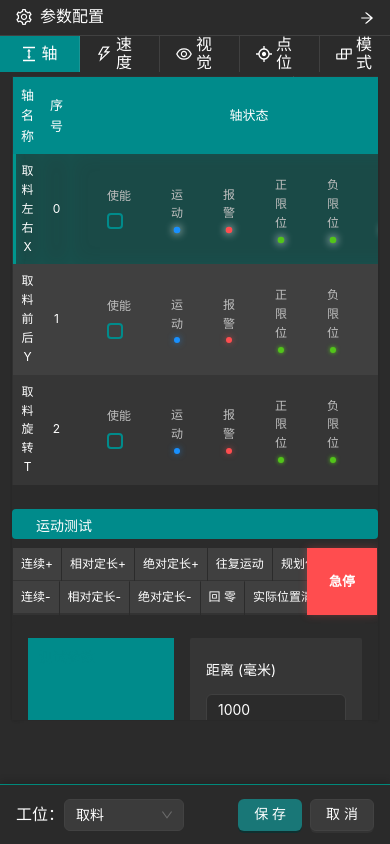
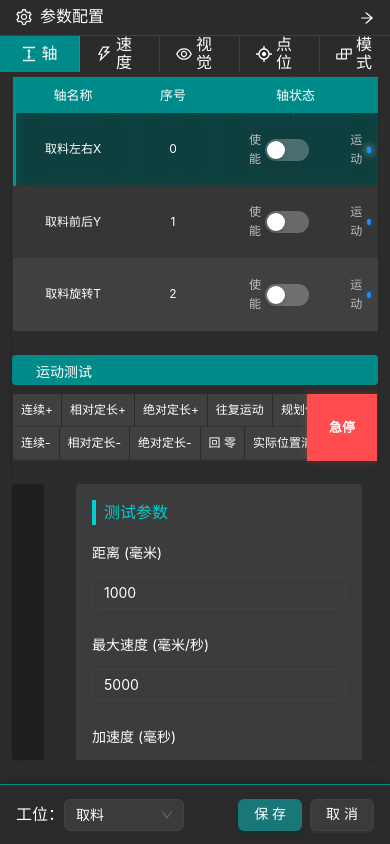
Before and after one commit to PykeW/bankakongzhi, a React (Vite) app: page / in a window 390 px wide. Built offline with nearby package versions, Linux system fonts and the light colour scheme.

Commit message:
优化滚动条效果和相机图片显示

```diff
--- a/src/components/AxisConfig.css
+++ b/src/components/AxisConfig.css
@@ -76,6 +76,7 @@
   border-radius: 50%;
   background-color: #52c41a;
   margin: 0 auto;
+  transition: background-color 0.3s, box-shadow 0.3s;
 }
 
 .status-dot.moving {
@@ -417,7 +418,9 @@
 
 /* 选中行样式 */
 .axis-config .ant-table-tbody > tr.selected > td {
-  background: #1f6e6e !important;
+  background: #0f3e3e !important;
+  position: relative;
+  box-shadow: inset 0 0 20px rgba(0, 150, 142, 0.1);
 }
 
 /* 鼠标悬停效果 */
@@ -528,8 +531,9 @@
 
 /* 选中行样式 */
 .axis-config .ant-table-tbody > tr.selected > td {
-  background: #1f6e6e !important;
+  background: #0f3e3e !important;
   position: relative;
+  box-shadow: inset 0 0 20px rgba(0, 150, 142, 0.1);
 }
 
 /* 添加选中指示器 */
@@ -621,200 +625,6 @@
 .emergency-stop:hover {
   background: #ff7875;
   box-shadow: 0 0 12px rgba(255, 77, 79, 0.5);
-}
-
-.emergency-stop:active {
-  background: #f5222d;
-  transform: scale(0.98);
-}
-
-/* 模块标题统一样式 */
-.section-title {
-  color: #fff;
-  font-size: 14px;
-  padding: 8px 24px;
-  background: #008B8B;
-  margin-bottom: 2px;
-}
-
-/* 响应式布局优化 */
-@media screen and (min-width: 1920px) {
-  .axis-config {
-    padding: 24px 32px;
-  }
-
-  .control-buttons .ant-btn {
-    height: 48px;
-    font-size: 15px;
-  }
-
-  .emergency-stop {
-    width: 140px;
-    font-size: 18px;
-  }
-
-  .axis-status {
-    padding: 12px 24px;
-    gap: 32px;
-  }
-}
-
-@media screen and (max-width: 1366px) {
-  .axis-config {
-    padding: 12px 16px;
-  }
-
-  .control-buttons .ant-btn {
-    height: 40px;
-    font-size: 13px;
-  }
-
-  .emergency-stop {
-    width: 100px;
-    font-size: 14px;
-  }
-
-  .axis-status {
-    padding: 6px 12px;
-    gap: 16px;
-  }
-}
-
-/* 轴状态显示优化 */
-.status-group {
-  display: grid;
-  grid-template-columns: repeat(6, 1fr);
-  gap: 16px;
-  padding: 8px 24px;
-}
-
-.status-item {
-  display: flex;
-  flex-direction: column;
-  align-items: center;
-  gap: 6px;
-}
-
-/* 状态指示灯样式优化 */
-.status-dot {
-  width: 16px;
-  height: 16px;
-  border-radius: 50%;
-  transition: all 0.3s;
-  position: relative;
-}
-
-/* 不同状态的指示灯颜色 */
-.status-dot.enabled {
-  background: #52c41a;
-  box-shadow: 0 0 8px rgba(82, 196, 26, 0.6);
-}
-
-.status-dot.moving {
-  background: #1890ff;
-  box-shadow: 0 0 8px rgba(24, 144, 255, 0.6);
-}
-
-.status-dot.alarm {
-  background: #f5222d;
-  box-shadow: 0 0 8px rgba(245, 34, 45, 0.6);
-}
-
-.status-dot.limit {
-  background: #faad14;
-  box-shadow: 0 0 8px rgba(250, 173, 20, 0.6);
-}
-
-.status-dot.home {
-  background: #722ed1;
-  box-shadow: 0 0 8px rgba(114, 46, 209, 0.6);
-}
-
-/* 状态标签样式 */
-.status-label {
-  font-size: 12px;
-  color: #8c8c8c;
-  text-align: center;
-}
-
-/* 轴位置显示 */
-.axis-position {
-  display: flex;
-  align-items: center;
-  gap: 8px;
-  padding: 4px 8px;
-  background: #1f1f1f;
-  border-radius: 2px;
-  margin-top: 4px;
-}
-
-.position-value {
-  font-family: monospace;
-  font-size: 14px;
-  color: #00e3e3;
-}
-
-.position-unit {
-  font-size: 12px;
-  color: #8c8c8c;
-}
-
-/* 使能开关样式 */
-.enable-switch {
-  position: relative;
-  width: 40px;
-  height: 20px;
-  background: #2b2b2b;
-  border-radius: 10px;
-  cursor: pointer;
-  transition: all 0.3s;
-}
-
-.enable-switch.enabled {
-  background: #52c41a;
-}
-
-.enable-switch::after {
-  content: '';
-  position: absolute;
-  width: 16px;
-  height: 16px;
-  background: #fff;
-  border-radius: 50%;
-  top: 2px;
-  left: 2px;
-  transition: all 0.3s;
-}
-
-.enable-switch.enabled::after {
-  left: 22px;
-}
-
-/* 紧急停止按钮优化 */
-.emergency-stop {
-  position: absolute;
-  right: 2px;
-  top: 2px;
-  bottom: 2px;
-  width: 120px;
-  background: #ff4d4f;
-  border: none;
-  color: #fff;
-  font-size: 18px;
-  font-weight: bold;
-  cursor: pointer;
-  transition: all 0.3s;
-  display: flex;
-  align-items: center;
-  justify-content: center;
-  gap: 8px;
-  box-shadow: 0 0 12px rgba(255, 77, 79, 0.4);
-}
-
-.emergency-stop:hover {
-  background: #ff7875;
-  transform: scale(1.02);
-  box-shadow: 0 0 16px rgba(255, 77, 79, 0.6);
 }
 
 .emergency-stop:active {
@@ -918,6 +728,7 @@
 
 .enable-switch.enabled {
   background: #52c41a;
+  box-shadow: 0 0 10px rgba(82, 196, 26, 0.8);
 }
 
 .enable-switch.enabled::after {
@@ -1041,7 +852,7 @@
 
 /* 选中行样式 */
 .axis-config .ant-table-tbody > tr.selected > td {
-  background: #1a4a47 !important;
+  background: #0f3e3e !important;
   position: relative;
 }
 
@@ -1218,7 +1029,7 @@
 }
 
 .axis-content {
-  max-height: calc(100vh - 200px); /* 根据需要调整 */
+  max-height: calc(100vh - 160px);
   overflow-y: auto;
 }
 
@@ -1234,3 +1045,44 @@
 .axis-content::-webkit-scrollbar-track {
   background-color: rgba(255, 255, 255, 0.1);
 }
+
+.axis-config .ant-table-tbody > tr.selected > td {
+  background: #0f3e3e !important;
+  position: relative;
+  box-shadow: inset 0 0 20px rgba(0, 150, 142, 0.1);
+}
+
+.camera-view {
+  margin-top: 16px;
+  background: #1f1f1f;
+  padding: 16px;
+  border-radius: 4px;
+  text-align: center;
+}
+
+.camera-view img {
+  max-width: 100%;
+  height: auto;
+  border-radius: 4px;
+}
+
+.bottom-section {
+  display: flex;
+  justify-content: space-between;
+  margin-top: 8px;
+}
+
+.camera-view {
+  flex: 1;
+  background: #1f1f1f;
+  padding: 16px;
+  border-radius: 4px;
+  text-align: center;
+  margin-right: 16px;
+}
+
+.camera-view img {
+  max-width: 100%;
+  height: auto;
+  border-radius: 4px;
+}
--- a/src/components/AxisConfig.jsx
+++ b/src/components/AxisConfig.jsx
@@ -1,74 +1,47 @@
 import React, { useState } from 'react';
-import { Card, Table, InputNumber, Checkbox, Button, Space } from 'antd';
-import { SaveOutlined, UndoOutlined, PlusOutlined, MinusOutlined } from '@ant-design/icons';
+import { Card, Table, Checkbox, Button, Space, Slider, InputNumber, Tooltip, Switch } from 'antd';
+import { PlusOutlined, MinusOutlined } from '@ant-design/icons';
 import './AxisConfig.css';
 import TestParams from './TestParams';
 
 const AxisConfig = () => {
   const [selectedAxisIndex, setSelectedAxisIndex] = useState(0);
+  const [speed, setSpeed] = useState(5000);
 
-  // 轴状态表格列定义
   const columns = [
-    {
-      title: '轴名称',
-      dataIndex: 'name',
-      width: 120,
-    },
-    {
-      title: '序号',
-      dataIndex: 'index',
-      width: 80,
-    },
+    { title: '轴名称', dataIndex: 'name', width: 120 },
+    { title: '序号', dataIndex: 'index', width: 80 },
     {
       title: '轴状态',
       dataIndex: 'status',
       className: 'status-column',
       render: () => (
         <div className="status-group">
-          <div className="status-item">
-            <div className="status-label">使能</div>
-            <Checkbox />
-          </div>
-          <div className="status-item">
-            <div className="status-label">运动</div>
-            <div className="status-dot moving" />
-          </div>
-          <div className="status-item">
-            <div className="status-label">报警</div>
-            <div className="status-dot alarm" />
-          </div>
-          <div className="status-item">
-            <div className="status-label">正限位</div>
-            <div className="status-dot" />
-          </div>
-          <div className="status-item">
-            <div className="status-label">负限位</div>
-            <div className="status-dot" />
-          </div>
-          <div className="status-item">
-            <div className="status-label">零位</div>
-            <div className="status-dot" />
-          </div>
+          <div className="status-item"><div className="status-label">使能</div><Switch /></div>
+          <div className="status-item"><div className="status-label">运动</div><div className="status-dot moving" /></div>
+          <div className="status-item"><div className="status-label">报警</div><div className="status-dot alarm" /></div>
+          <div className="status-item"><div className="status-label">正限位</div><div className="status-dot" /></div>
+          <div className="status-item"><div className="status-label">负限位</div><div className="status-dot" /></div>
+          <div className="status-item"><div className="status-label">零位</div><div className="status-dot" /></div>
         </div>
       )
     }
   ];
 
-  // 轴数据
   const axisData = [
     { key: 0, name: '取料左右X', index: 0 },
     { key: 1, name: '取料前后Y', index: 1 },
     { key: 2, name: '取料旋转T', index: 2 },
   ];
 
-  // 表格行类名处理
-  const getRowClassName = (record) => {
-    return record.key === selectedAxisIndex ? 'selected' : '';
-  };
+  const getRowClassName = (record) => record.key === selectedAxisIndex ? 'selected' : '';
 
-  // 行点击处理
   const onRowClick = (record) => {
     setSelectedAxisIndex(record.key);
+    const rowElement = document.querySelector(`.ant-table-row.selected`);
+    if (rowElement) {
+      rowElement.scrollIntoView({ behavior: 'smooth', block: 'center' });
+    }
   };
 
   return (
@@ -86,6 +59,7 @@ const AxisConfig = () => {
               onRow={(record) => ({
                 onClick: () => onRowClick(record),
               })}
+              scroll={{ y: 300 }}
             />
             <div className="table-actions">
               <Button type="text" icon={<PlusOutlined />} />
@@ -113,7 +87,12 @@ const AxisConfig = () => {
             <button className="emergency-stop">急停</button>
           </div>
 
-          <TestParams />
+          <div className="bottom-section">
+            <div className="camera-view">
+              <img src="camera-feed-url" alt="Camera View" />
+            </div>
+            <TestParams />
+          </div>
 
           <div className="status-bar">
             <div className="status-bar-item">
--- a/src/components/TestParams.css
+++ b/src/components/TestParams.css
@@ -2,62 +2,59 @@
   padding: 16px;
   background: #2b2b2b;
   color: #fff;
+  display: flex;
+  flex-direction: column;
 }
 
 .section-title {
-  font-size: 14px;
-  color: #008B8B;
-  margin-bottom: 16px;
+  font-size: 16px;
+  color: #00CED1;
+  margin-bottom: 12px;
   padding-left: 8px;
-  border-left: 3px solid #008B8B;
+  border-left: 4px solid #00CED1;
 }
 
 .params-form {
-  display: flex;
+  display: grid;
+  grid-template-columns: repeat(auto-fit, minmax(250px, 1fr));
   gap: 24px;
+  flex-grow: 1;
 }
 
 .params-group {
-  flex: 1;
-  background: #363636;
+  background: #3c3c3c;
   padding: 16px;
-  border-radius: 2px;
+  border-radius: 4px;
+  display: flex;
+  flex-direction: column;
+  justify-content: space-between;
 }
 
-/* Form样式 */
 .params-form .ant-form-item {
-  margin-bottom: 16px;
+  margin-bottom: 20px;
 }
 
 .params-form .ant-form-item-label > label {
   color: #fff;
-  width: 140px;  /* 固定标签宽度 */
+  width: 160px;
 }
 
-.params-form .ant-input {
-  background: #2b2b2b;
-  border: 1px solid #404040;
-  color: #fff;
+.params-form .ant-input-number,
+.params-form .ant-slider {
+  width: 100%;
 }
 
-.params-form .ant-input:hover,
-.params-form .ant-input:focus {
-  border-color: #008B8B;
-}
-
-/* Checkbox样式 */
 .params-form .ant-checkbox-wrapper {
   color: #fff;
 }
 
 .params-form .ant-checkbox-checked .ant-checkbox-inner {
-  background-color: #008B8B;
-  border-color: #008B8B;
+  background-color: #00CED1;
+  border-color: #00CED1;
 }
 
-/* 响应式布局 */
 @media screen and (max-width: 1200px) {
   .params-form {
-    flex-direction: column;
+    grid-template-columns: 1fr;
   }
 }
--- a/src/components/TestParams.jsx
+++ b/src/components/TestParams.jsx
@@ -1,33 +1,33 @@
 import React from 'react';
-import { Form, Input, Checkbox } from 'antd';
+import { Form, InputNumber, Checkbox, Slider } from 'antd';
 import './TestParams.css';
 
 const TestParams = () => {
   return (
     <div className="test-params">
-      <div className="section-title">测试参数</div>
       <Form layout="horizontal" className="params-form">
         <div className="params-group">
+          <div className="section-title">测试参数</div>
           <Form.Item label="距离 (毫米)" name="distance">
-            <Input defaultValue="1000" />
+            <InputNumber min={0} max={10000} defaultValue={1000} />
           </Form.Item>
           <Form.Item label="最大速度 (毫米/秒)" name="maxSpeed">
-            <Input defaultValue="5000" />
+            <InputNumber min={0} max={10000} defaultValue={5000} />
           </Form.Item>
           <Form.Item label="加速度 (毫秒)" name="acceleration">
-            <Input defaultValue="50000" />
+            <InputNumber min={0} max={100000} defaultValue={50000} />
           </Form.Item>
           <Form.Item label="减速度 (毫秒)" name="deceleration">
-            <Input defaultValue="50000" />
+            <InputNumber min={0} max={100000} defaultValue={50000} />
           </Form.Item>
           <Form.Item label="平滑时间 (毫秒)" name="smoothTime">
-            <Input defaultValue="0.25" />
+            <InputNumber min={0} max={1000} step={1} defaultValue={250} />
           </Form.Item>
           <Form.Item label="定位延时 (毫秒)" name="positionDelay">
-            <Input defaultValue="50" />
+            <InputNumber min={0} max={1000} defaultValue={50} />
           </Form.Item>
           <Form.Item label="往返次数" name="roundTrips">
-            <Input defaultValue="1" />
+            <InputNumber min={1} max={100} defaultValue={1} />
           </Form.Item>
         </div>
 
@@ -36,13 +36,13 @@ const TestParams = () => {
             <Checkbox defaultChecked />
           </Form.Item>
           <Form.Item label="正软限位置" name="positiveLimitPosition">
-            <Input defaultValue="500" />
+            <InputNumber min={0} max={1000} defaultValue={500} />
           </Form.Item>
           <Form.Item label="负软限位使能" name="negativeLimitEnable" valuePropName="checked">
             <Checkbox defaultChecked />
           </Form.Item>
           <Form.Item label="负软限位置" name="negativeLimitPosition">
-            <Input defaultValue="-500" />
+            <InputNumber min={-1000} max={0} defaultValue={-500} />
           </Form.Item>
         </div>
       </Form>
```
